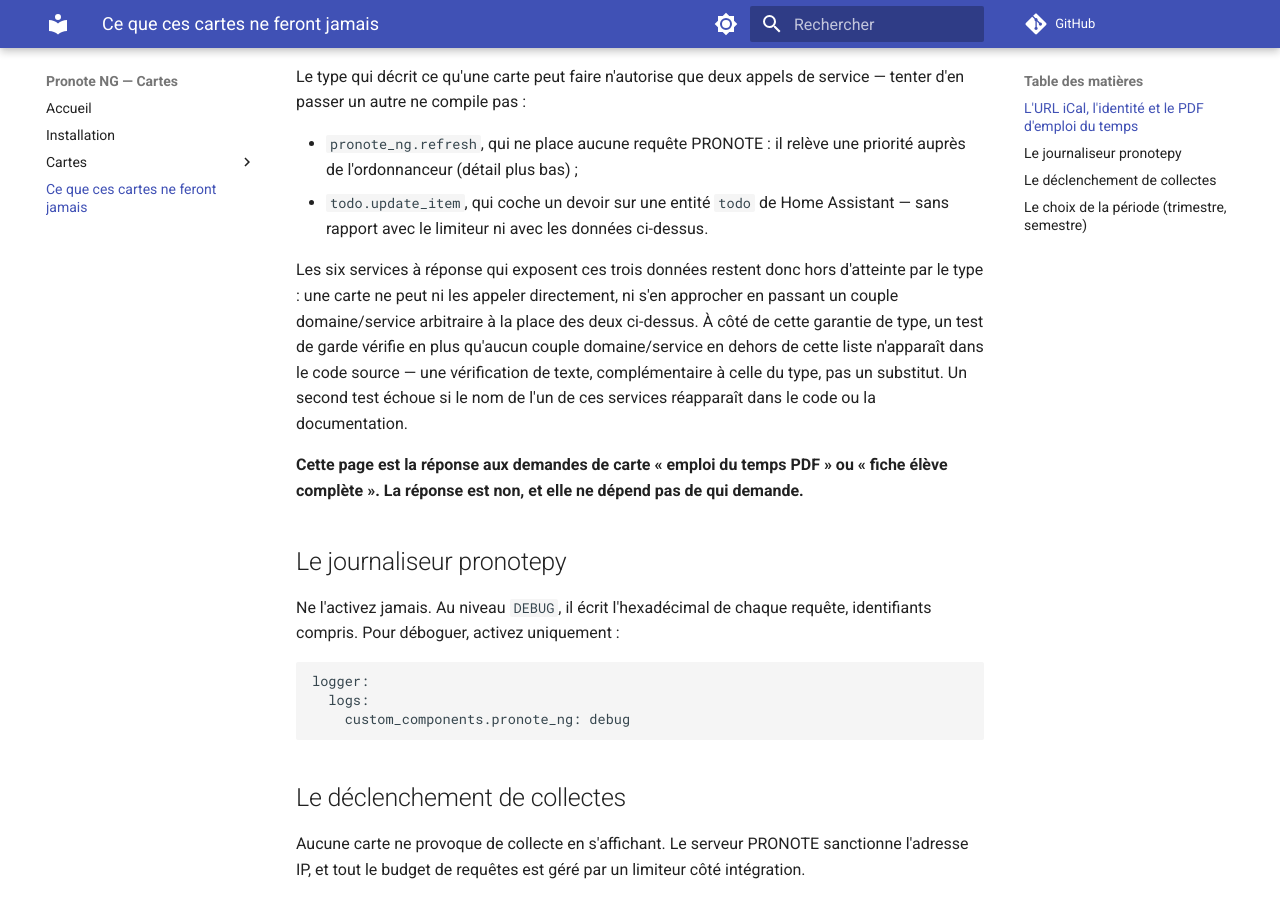
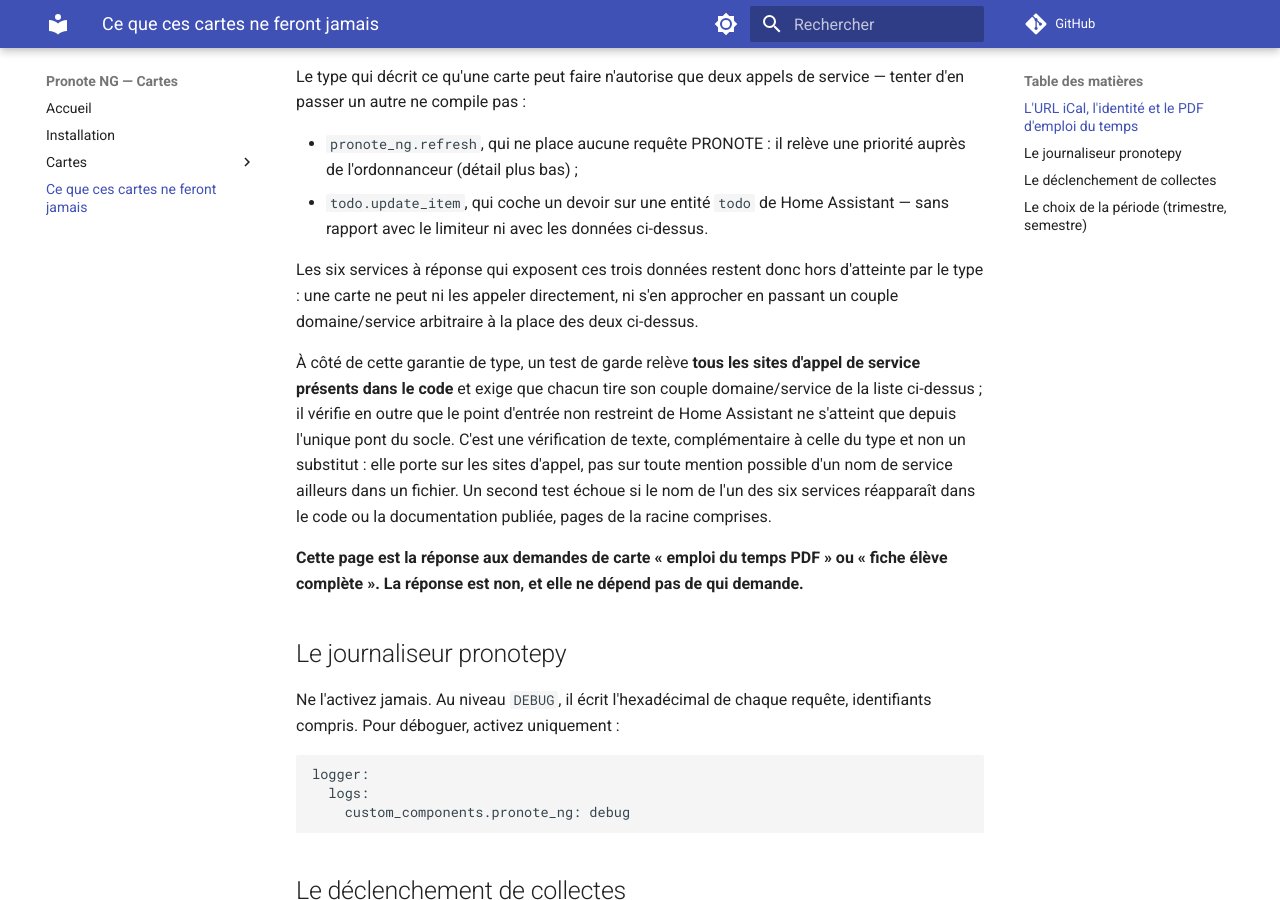
Before and after one commit to FiveElements/ha-pronote-ng-cards, an MkDocs documentation site: the page built from docs/limites.md, in a window 1280 px wide and 900 px high, scrolled down 394 px. Built offline with MkDocs 1.6.1 and Material for MkDocs 9.7.7, drawn with Linux system fonts in a browser that asks for light colours; comment, search, counter and statistics services are not loaded.

Commit message:
docs: limites.md décrit la garde livrée, sites d'appel plutôt que mentions
La page annonçait qu'aucun couple domaine/service hors liste n'apparaît dans
le code source. La garde livrée est plus étroite et plus solide : elle relève
les sites d'appel et exige que chacun tire son couple de la liste blanche.
Dire l'un pour l'autre est exactement l'écart qui a déjà fait mentir cette
page — la formulation suit maintenant le mécanisme.

Les deux barrières de type ont été vérifiées par compilation, pas par
lecture : un couple arbitraire passé à ctx.callService et un contournement
par ctx.hass échouent tous deux au typecheck.

Co-Authored-By: Claude Opus 5 (1M context) <noreply@anthropic.com>

```diff
--- a/docs/limites.md
+++ b/docs/limites.md
@@ -27,12 +27,18 @@ appels de service — tenter d'en passer un autre ne compile pas :
 Les six services à réponse qui exposent ces trois données restent donc
 hors d'atteinte par le type : une carte ne peut ni les appeler
 directement, ni s'en approcher en passant un couple domaine/service
-arbitraire à la place des deux ci-dessus. À côté de cette garantie de
-type, un test de garde vérifie en plus qu'aucun couple domaine/service
-en dehors de cette liste n'apparaît dans le code source — une
-vérification de texte, complémentaire à celle du type, pas un
-substitut. Un second test échoue si le nom de l'un de ces services
-réapparaît dans le code ou la documentation.
+arbitraire à la place des deux ci-dessus.
+
+À côté de cette garantie de type, un test de garde relève **tous les
+sites d'appel de service présents dans le code** et exige que chacun
+tire son couple domaine/service de la liste ci-dessus ; il vérifie en
+outre que le point d'entrée non restreint de Home Assistant ne
+s'atteint que depuis l'unique pont du socle. C'est une vérification de
+texte, complémentaire à celle du type et non un substitut : elle porte
+sur les sites d'appel, pas sur toute mention possible d'un nom de
+service ailleurs dans un fichier. Un second test échoue si le nom de
+l'un des six services réapparaît dans le code ou la documentation
+publiée, pages de la racine comprises.
 
 **Cette page est la réponse aux demandes de carte « emploi du temps
 PDF » ou « fiche élève complète ». La réponse est non, et elle ne
```
